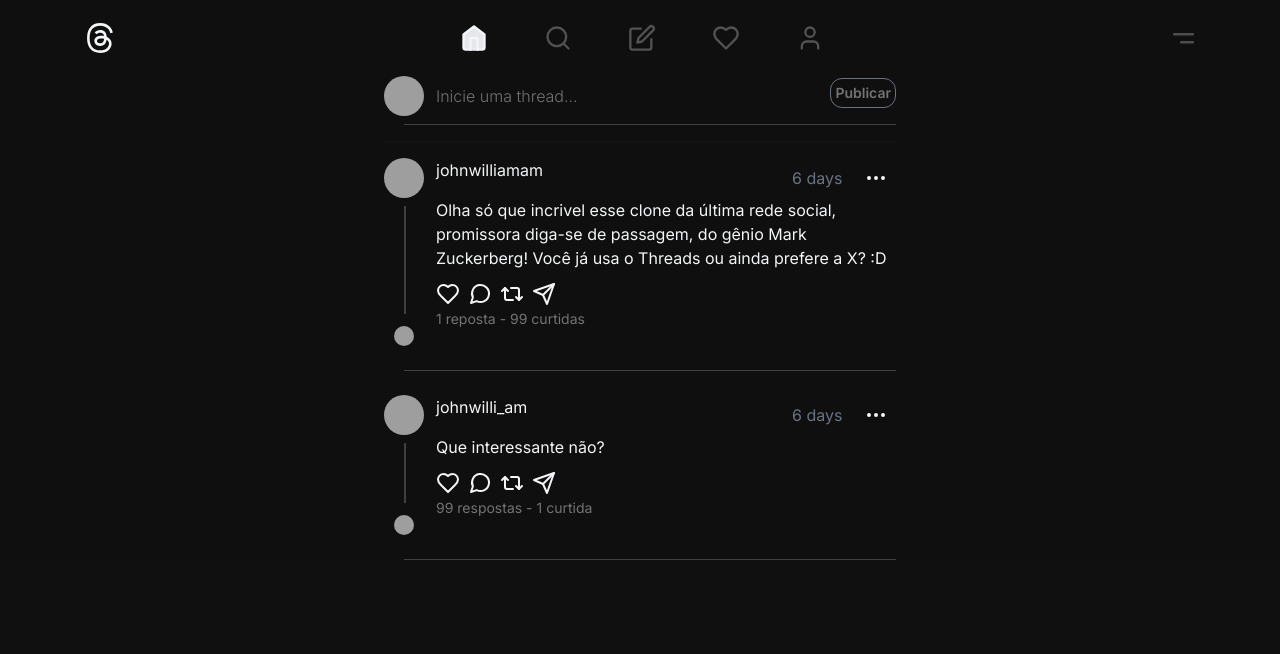
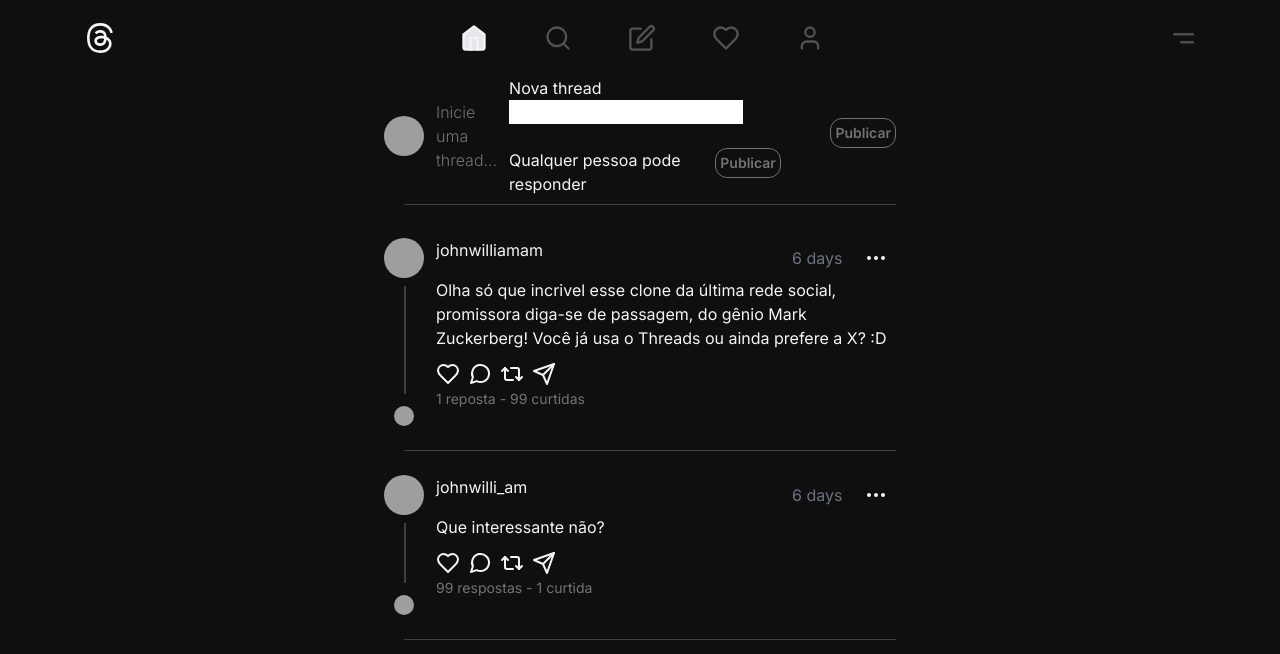
Before and after one commit to johnwilliamam/threads, a Next.js app: page / in a window 1280 px wide. Shown: the top 654 px of the page. Built offline with nearby package versions, Linux system fonts and the light colour scheme; grey boxes are pictures that could not be loaded.

Commit message:
feat: change post view

```diff
--- a/src/app/(home)/post/new-post.tsx
+++ b/src/app/(home)/post/new-post.tsx
@@ -1,41 +1,37 @@
-import { Button } from "@/components/ui/button"
 import {
   Dialog,
-  DialogContent,
-  DialogDescription,
-  DialogFooter,
-  DialogHeader,
-  DialogTitle,
-  DialogTrigger,
+  DialogTrigger
 } from "@/components/ui/dialog"
-import { Input } from "@/components/ui/input"
-import { Label } from "@/components/ui/label"
-
+import styles from '../styles.module.css'
 export function NewPost() {
   return (
     <Dialog>
       <DialogTrigger asChild>
         <p className="text-neutral-500 flex-1 font-light">Inicie uma thread...</p>
       </DialogTrigger>
-      <DialogContent className="sm:max-w-[425px]">
-        <div className="grid gap-4 py-4">
-          <div className="grid grid-cols-4 items-center gap-4">
-            <Label htmlFor="name" className="text-right">
-              Name
-            </Label>
-            <Input id="name" value="Pedro Duarte" className="col-span-3" />
-          </div>
-          <div className="grid grid-cols-4 items-center gap-4">
-            <Label htmlFor="username" className="text-right">
-              Username
-            </Label>
-            <Input id="username" value="@peduarte" className="col-span-3" />
+      <div role="dialog" className="" tabIndex={-1}>
+        <div>
+          <div></div>
+          <div>
+            <div>
+              <span>Nova thread</span>
+            </div>
+            <div className="w-full">
+              <div className={styles.container2}>
+                <div className={styles.inputArea}><input type="text"></input></div>
+                <div className={styles.textResp}><span>Qualquer pessoa pode responder</span></div>
+                <div className={styles.buttonShare}>
+                  <div className="gap-2 w-max h-9">
+                    <div className="rounded-xl aria-disabled text-neutral border border-gray-500 hover:cursor-not-allowed" role="button" tabIndex={-1}>
+                      <div className="font-semibold text-sm m-1 text-neutral-500">Publicar</div>
+                    </div>
+                  </div>
+                </div>
+              </div>
+            </div>
           </div>
         </div>
-        <DialogFooter>
-          <Button type="submit">Save changes</Button>
-        </DialogFooter>
-      </DialogContent>
+      </div>
     </Dialog>
   )
 }
--- a/src/app/(home)/post/post.tsx
+++ b/src/app/(home)/post/post.tsx
@@ -7,7 +7,8 @@
             <PostAvatar src="https://github.com/johnwilliamam.png" fallbackInitials="JW" />
             <NewPost />
             <div className="gap-2 w-max h-9">
-                <div className="rounded-xl aria-disabled text-neutral border border-gray-500 hover:cursor-not-allowed" role="button" tabIndex={-1}><div className="font-semibold text-sm m-1 text-neutral-500">Publicar</div>
+                <div className="rounded-xl aria-disabled text-neutral border border-gray-500 hover:cursor-not-allowed" role="button" tabIndex={-1}>
+                    <div className="font-semibold text-sm m-1 text-neutral-500">Publicar</div>
                 </div>
             </div>
         </div>
```
